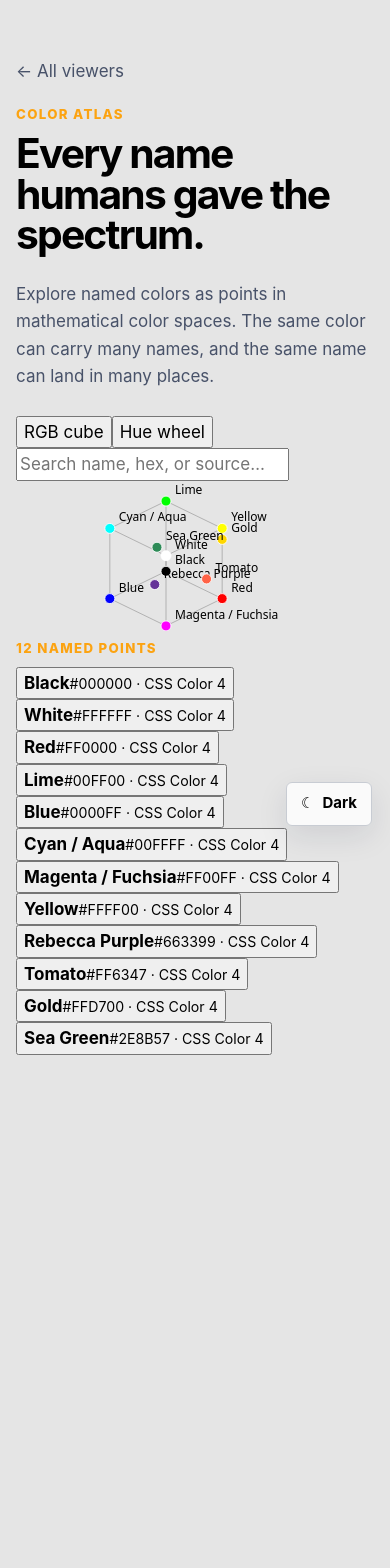
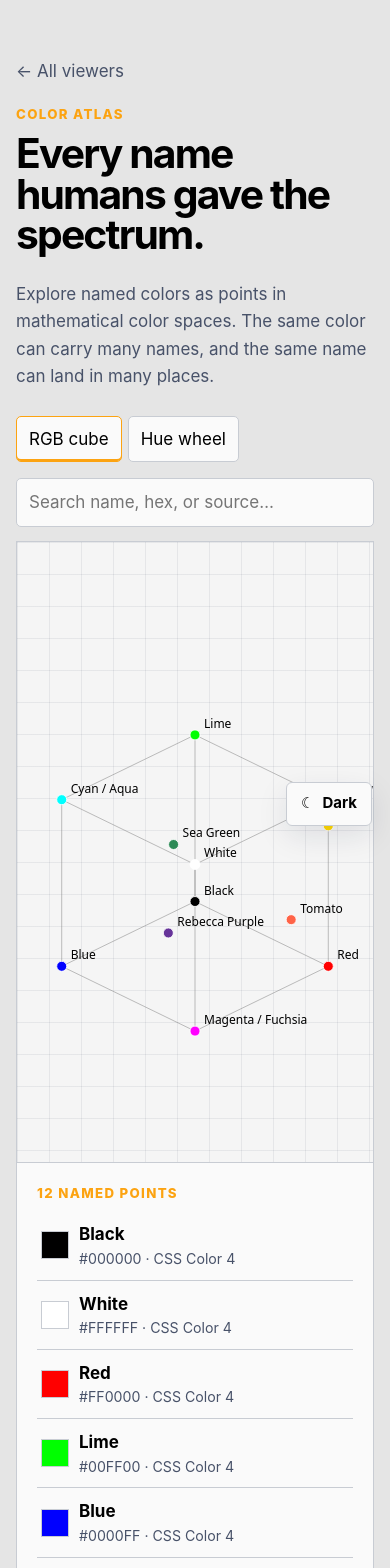
Before and after one commit to TennisGazelle/static-viewers, a React (Vite) app: page /color-atlas in a window 390 px wide. Shown: the top 1568 px of the page. Before the commit the page ends 1135 px from the top, so only its background shows below. Built offline with nearby package versions, Linux system fonts and the light colour scheme.

Commit message:
Style Color Atlas scaffold

```diff
--- a/src/index.css
+++ b/src/index.css
@@ -792,3 +792,36 @@ select:focus-visible {
     margin-bottom: 20px;
   }
 }
+
+
+/* Color Atlas */
+.color-atlas { width: min(1400px, 100%); margin: 0 auto; }
+.color-atlas-toolbar { display:flex; gap:16px; justify-content:space-between; align-items:center; margin-bottom:14px; }
+.color-atlas-tabs { display:flex; gap:6px; }
+.color-atlas-toolbar button, .color-atlas-toolbar input, .color-name-list button { border:1px solid var(--color-border); background:var(--color-surface); color:var(--color-text-primary); }
+.color-atlas-toolbar button { padding:9px 12px; border-radius:5px; cursor:pointer; }
+.color-atlas-toolbar button.active { border-color:var(--color-brand); box-shadow:inset 0 -2px var(--color-brand); }
+.color-atlas-toolbar input { width:min(360px,45vw); padding:10px 12px; border-radius:5px; }
+.color-atlas-layout { display:grid; grid-template-columns:minmax(0,1fr) minmax(260px,320px); min-height:620px; border:1px solid var(--color-border); background:var(--color-surface-soft); }
+.color-atlas-stage { min-height:620px; overflow:hidden; background-image:linear-gradient(var(--color-stage-grid) 1px,transparent 1px),linear-gradient(90deg,var(--color-stage-grid) 1px,transparent 1px); background-size:32px 32px; }
+.color-atlas-stage canvas { width:100%; height:100%; min-height:620px; display:block; }
+.color-atlas-sidebar { padding:20px; border-left:1px solid var(--color-border); background:var(--color-surface); }
+.color-name-list { max-height:350px; overflow:auto; }
+.color-name-list button { display:flex; width:100%; gap:10px; align-items:center; padding:10px 4px; border-width:0 0 1px; text-align:left; cursor:pointer; }
+.color-name-list button > span:last-child { display:grid; }
+.color-name-list small { color:var(--color-text-secondary); }
+.color-swatch { width:28px; height:28px; flex:0 0 auto; border:1px solid var(--color-border); }
+.color-inspector { margin-top:24px; padding-top:20px; border-top:1px solid var(--color-border); }
+.color-inspector-chip { height:80px; border:1px solid var(--color-border); }
+.color-inspector h2 { margin:14px 0 2px; }
+.color-inspector p { margin:6px 0; }
+.hue-wheel { display:grid; place-items:center; height:100%; min-height:620px; }
+.hue-wheel::before { content:''; width:min(60vw,480px); aspect-ratio:1; border-radius:50%; background:conic-gradient(red,yellow,lime,cyan,blue,magenta,red); mask:radial-gradient(circle,transparent 0 34%,#000 35%); opacity:.9; }
+.hue-wheel > div { position:absolute; display:grid; text-align:center; }
+.hue-wheel span { color:var(--color-text-secondary); font-size:.8rem; }
+@media (max-width:800px) {
+  .color-atlas-layout { grid-template-columns:1fr; }
+  .color-atlas-sidebar { border-left:0; border-top:1px solid var(--color-border); }
+  .color-atlas-toolbar { align-items:stretch; flex-direction:column; }
+  .color-atlas-toolbar input { width:100%; }
+}
```
